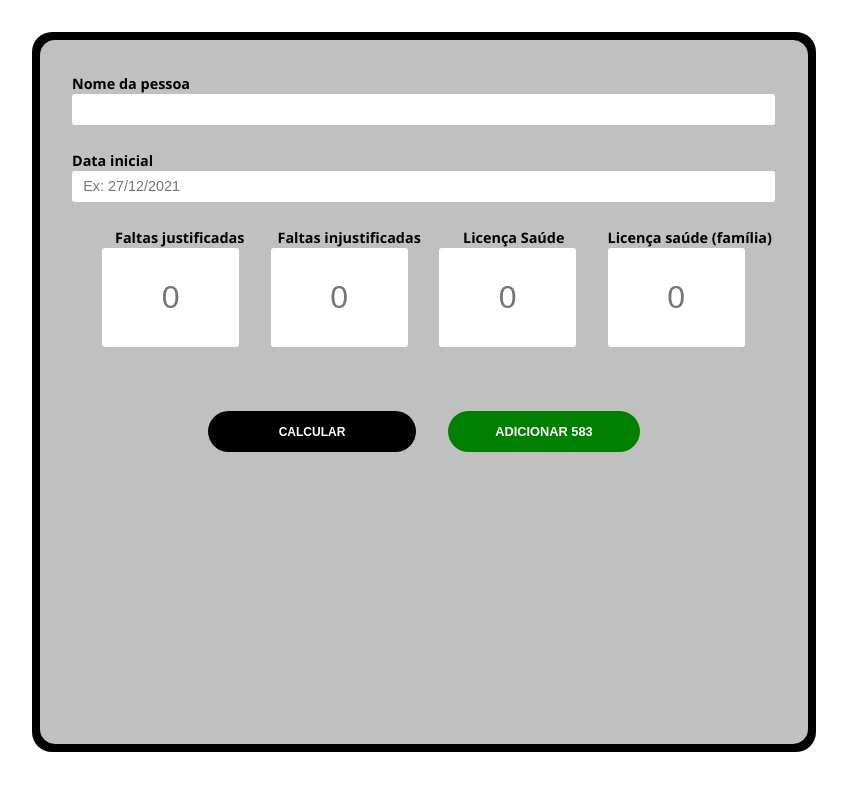
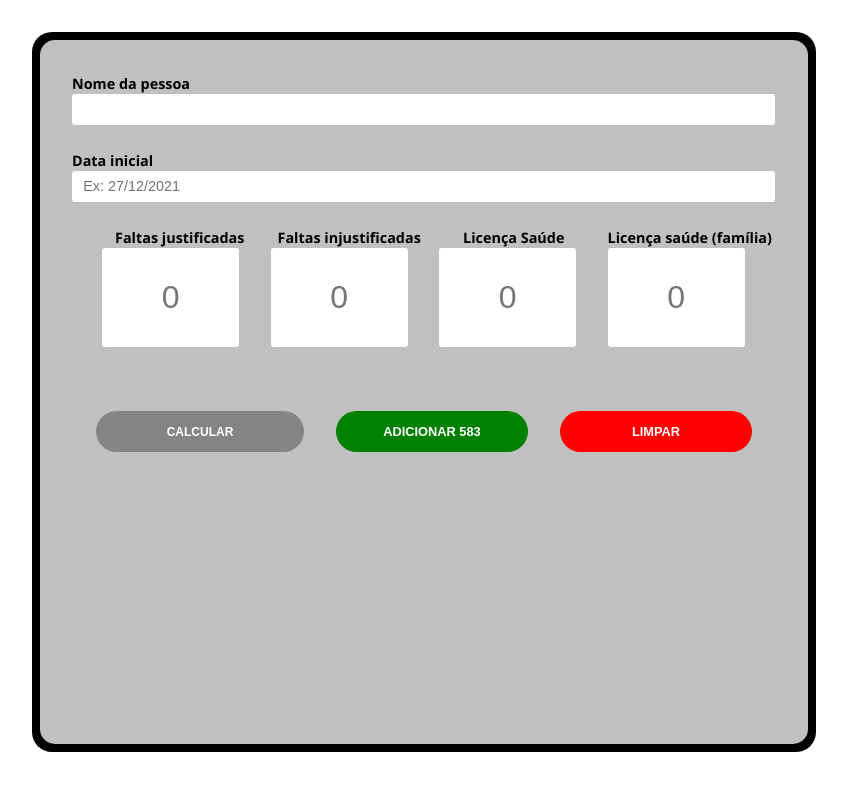
Before and after one commit to juuliana/date-calculator, a React (Create React App) app: page / in a window 1280 px wide. Shown: the top 790 px of the page, without its empty margins (216-1063 px from the left). Built offline with nearby package versions, Linux system fonts and the light colour scheme.

Commit message:
fix: error

```diff
--- a/src/pages/calculator/index.js
+++ b/src/pages/calculator/index.js
@@ -150,9 +150,27 @@ function Calculator() {
           </div>
 
           <View>
-            <Button onClick={calcDate}>CALCULAR</Button>
+            <Button
+              onClick={calcDate}
+              disabled={!firstDate}
+              style={
+                firstDate
+                  ? { backgroundColor: "black" }
+                  : {
+                      backgroundColor: "#00000050",
+                    }
+              }
+            >
+              CALCULAR
+            </Button>
             <Button2 onClick={updateStopedPeriod}>
               {stopedPeriod === 0 ? "ADICIONAR" : "REMOVER"} 583
+            </Button2>
+            <Button2
+              onClick={() => window.location.reload(true)}
+              style={{ backgroundColor: "red" }}
+            >
+              LIMPAR
             </Button2>
           </View>
 
```
